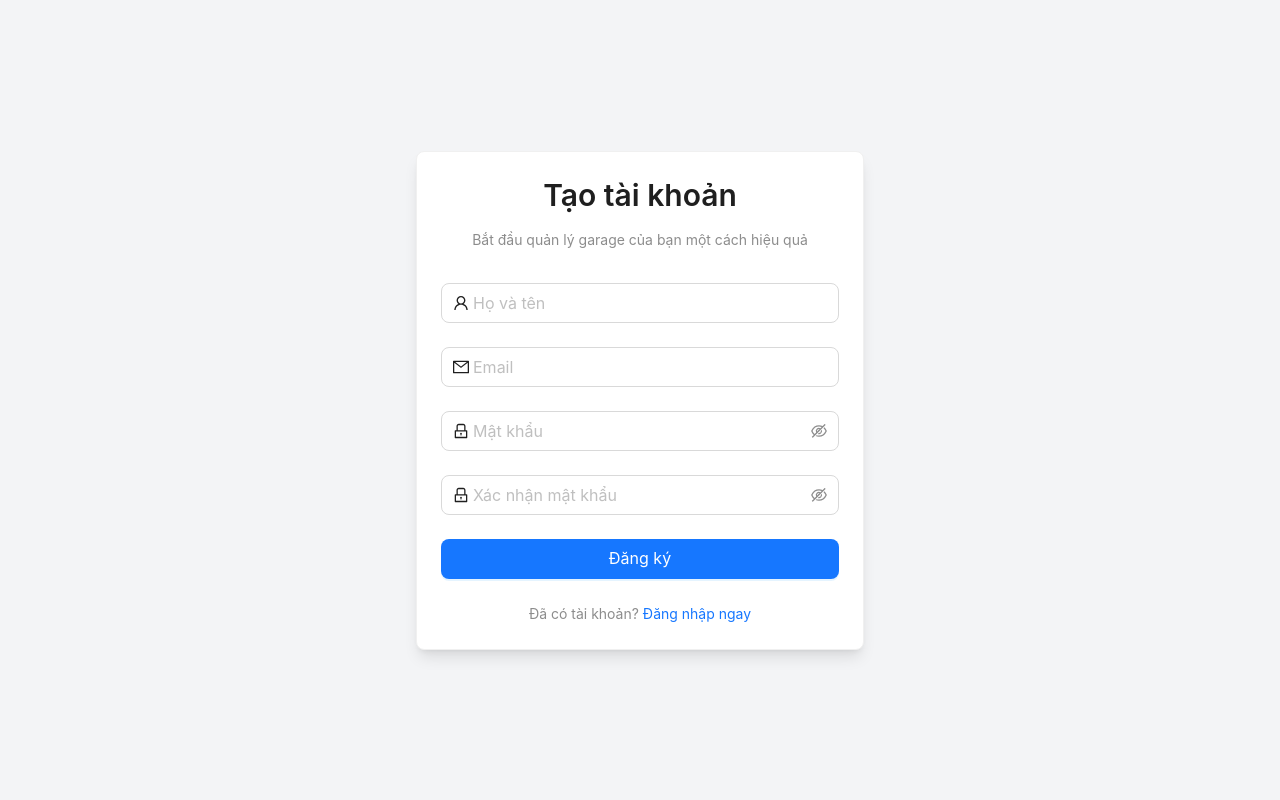
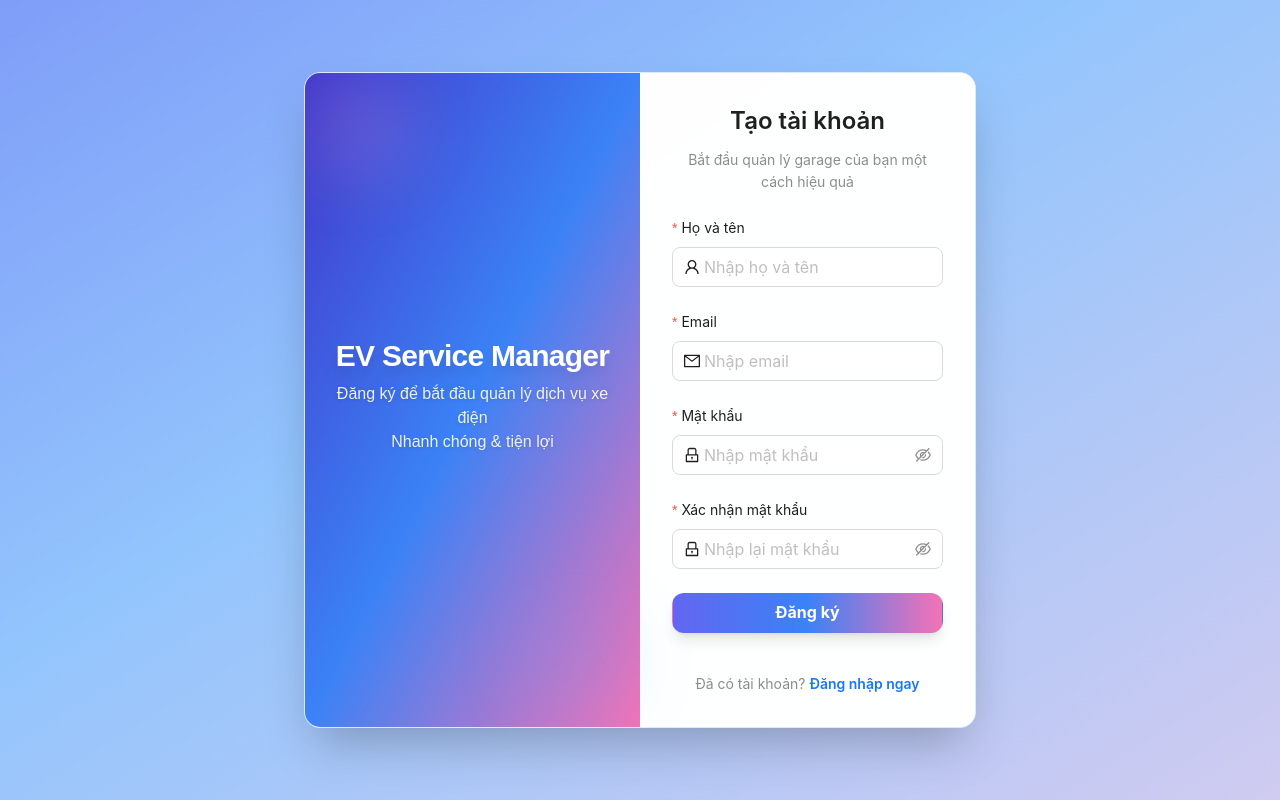
Before and after one commit to dattnguyen-03/ServiceCenterWeb, a React (Vite) app: page /register in a window 1280 px wide. Shown: the top 800 px of the page. Built offline with nearby package versions, Linux system fonts and the light colour scheme.

Commit message:
da lam xong dang ky

```diff
--- a/src/components/auth/RegisterPage.tsx
+++ b/src/components/auth/RegisterPage.tsx
@@ -1,9 +1,9 @@
-import React, { useState } from 'react';
-import { Form, Input, Button, Card, Typography } from 'antd';
-import { UserOutlined, MailOutlined, LockOutlined } from '@ant-design/icons';
-import { Link } from 'react-router-dom';
+import React, { useState } from "react";
+import { Form, Input, Button, Typography } from "antd";
+import { UserOutlined, MailOutlined, LockOutlined } from "@ant-design/icons";
+import { Link } from "react-router-dom";
 
-const { Title } = Typography;
+const { Title, Text } = Typography;
 
 const RegisterPage: React.FC = () => {
   const [loading, setLoading] = useState(false);
@@ -13,9 +13,9 @@ const RegisterPage: React.FC = () => {
     setLoading(true);
     setApiError(null);
     try {
-      const res = await fetch('/api/register', {
-        method: 'POST',
-        headers: { 'Content-Type': 'application/json' },
+      const res = await fetch("/api/register", {
+        method: "POST",
+        headers: { "Content-Type": "application/json" },
         body: JSON.stringify({
           fullName: values.fullName,
           email: values.email,
@@ -24,11 +24,9 @@ const RegisterPage: React.FC = () => {
       });
       if (!res.ok) {
         const data = await res.json();
-        throw new Error(data.message || 'Đăng ký thất bại');
+        throw new Error(data.message || "Đăng ký thất bại");
       }
-      // Registration successful
-      alert('Đăng ký thành công!');
-      // Optionally redirect to login or home page
+      alert("Đăng ký thành công!");
     } catch (err: any) {
       setApiError(err.message);
     } finally {
@@ -37,89 +35,122 @@ const RegisterPage: React.FC = () => {
   };
 
   return (
-    <div className="min-h-screen bg-gray-100 flex items-center justify-center">
-      <Card className="w-full max-w-md shadow-lg">
-        <div className="text-center mb-8">
-          <Title level={2}>Tạo tài khoản</Title>
-          <Typography.Text type="secondary">Bắt đầu quản lý garage của bạn một cách hiệu quả</Typography.Text>
+    <div className="min-h-screen flex items-center justify-center bg-gradient-to-br from-indigo-500 via-blue-300 to-pink-200 animate-gradient-x pt-16 pb-16">
+      <style>
+        {`
+        @keyframes gradient-x {
+          0%, 100% { background-position: 0% 50%; }
+          50% { background-position: 100% 50%; }
+        }
+        .animate-gradient-x {
+          background-size: 200% 200%;
+          animation: gradient-x 8s ease-in-out infinite;
+        }
+        `}
+      </style>
+      <div className="w-full max-w-2xl flex flex-col md:flex-row rounded-2xl shadow-2xl overflow-hidden border border-blue-100 bg-white/80 backdrop-blur-lg">
+        {/* Bên trái trang trí */}
+        <div className="md:w-1/2 flex flex-col items-center justify-center bg-gradient-to-br from-indigo-700 via-blue-500 to-pink-400 p-6 relative">
+          <div className="absolute top-4 left-4 opacity-30 blur-2xl w-20 h-20 rounded-full bg-pink-300"></div>
+          <div className="absolute bottom-4 right-4 opacity-20 blur-2xl w-24 h-24 rounded-full bg-blue-400"></div>
+          <div className="flex flex-col items-center z-10 text-white text-center">
+            <h1
+              className="text-3xl font-extrabold mb-2 drop-shadow-xl tracking-tight"
+              style={{ fontFamily: "Montserrat, sans-serif" }}
+            >
+              EV Service Manager
+            </h1>
+            <p className="text-base font-medium mb-2 text-white/90 drop-shadow">
+              Đăng ký để bắt đầu quản lý dịch vụ xe điện<br />Nhanh chóng & tiện lợi
+            </p>
           </div>
-        <Form
-          name="register"
-          onFinish={onFinish}
-          scrollToFirstError
-        >
+        </div>
+
+        {/* Bên phải form đăng ký */}
+        <div className="md:w-1/2 w-full flex flex-col justify-center p-6 md:p-8 bg-white/95">
+          <div className="text-center mb-6">
+            <Title level={3}>Tạo tài khoản</Title>
+            <Text type="secondary">
+              Bắt đầu quản lý garage của bạn một cách hiệu quả
+            </Text>
+          </div>
+
+          <Form name="register" onFinish={onFinish} scrollToFirstError layout="vertical">
             <Form.Item
               name="fullName"
-            rules={[{ required: true, message: 'Vui lòng nhập họ và tên!', whitespace: true }]}
+              label="Họ và tên"
+              rules={[{ required: true, message: "Vui lòng nhập họ và tên!", whitespace: true }]}
             >
-            <Input prefix={<UserOutlined />} placeholder="Họ và tên" size="large" />
+              <Input prefix={<UserOutlined />} placeholder="Nhập họ và tên" size="large" />
             </Form.Item>
 
             <Form.Item
               name="email"
+              label="Email"
               rules={[
-              {
-                type: 'email',
-                message: 'Email không hợp lệ!',
-              },
-              {
-                required: true,
-                message: 'Vui lòng nhập email!',
-              },
+                { type: "email", message: "Email không hợp lệ!" },
+                { required: true, message: "Vui lòng nhập email!" },
               ]}
             >
-            <Input prefix={<MailOutlined />} placeholder="Email" size="large" />
+              <Input prefix={<MailOutlined />} placeholder="Nhập email" size="large" />
             </Form.Item>
 
             <Form.Item
               name="password"
-            rules={[
-              {
-                required: true,
-                message: 'Vui lòng nhập mật khẩu!',
-              },
-            ]}
+              label="Mật khẩu"
+              rules={[{ required: true, message: "Vui lòng nhập mật khẩu!" }]}
               hasFeedback
             >
-            <Input.Password prefix={<LockOutlined />} placeholder="Mật khẩu" size="large" />
+              <Input.Password prefix={<LockOutlined />} placeholder="Nhập mật khẩu" size="large" />
             </Form.Item>
 
             <Form.Item
               name="confirm"
-            dependencies={['password']}
+              label="Xác nhận mật khẩu"
+              dependencies={["password"]}
               hasFeedback
               rules={[
-              {
-                required: true,
-                message: 'Vui lòng xác nhận mật khẩu!',
-              },
+                { required: true, message: "Vui lòng xác nhận mật khẩu!" },
                 ({ getFieldValue }) => ({
                   validator(_, value) {
-                  if (!value || getFieldValue('password') === value) {
+                    if (!value || getFieldValue("password") === value) {
                       return Promise.resolve();
                     }
-                  return Promise.reject(new Error('Hai mật khẩu không khớp!'));
+                    return Promise.reject(new Error("Hai mật khẩu không khớp!"));
                   },
                 }),
               ]}
             >
-            <Input.Password prefix={<LockOutlined />} placeholder="Xác nhận mật khẩu" size="large" />
+              <Input.Password prefix={<LockOutlined />} placeholder="Nhập lại mật khẩu" size="large" />
             </Form.Item>
+
             {apiError && (
-            <div className="text-red-600 text-center mb-2">{apiError}</div>
+              <div className="text-red-600 text-center mb-2 font-semibold">{apiError}</div>
             )}
+
             <Form.Item>
-            <Button type="primary" htmlType="submit" className="w-full" size="large" loading={loading}>
+              <Button
+                type="primary"
+                htmlType="submit"
+                className="w-full bg-gradient-to-r from-indigo-500 via-blue-500 to-pink-400 hover:from-indigo-600 hover:to-pink-500 text-white rounded-xl font-bold shadow-lg transition-all duration-200"
+                size="large"
+                loading={loading}
+              >
                 Đăng ký
               </Button>
             </Form.Item>
           </Form>
-        <div className="text-center">
-          <Typography.Text type="secondary">
-            Đã có tài khoản? <Link to="/login">Đăng nhập ngay</Link>
-          </Typography.Text>
+
+          <div className="text-center mt-4">
+            <Text type="secondary">
+              Đã có tài khoản?{" "}
+              <Link to="/login" className="text-indigo-600 font-semibold hover:underline">
+                Đăng nhập ngay
+              </Link>
+            </Text>
           </div>
-      </Card>
+        </div>
+      </div>
     </div>
   );
 };
```
Lines whose indentation alone changed are shown as unchanged.
